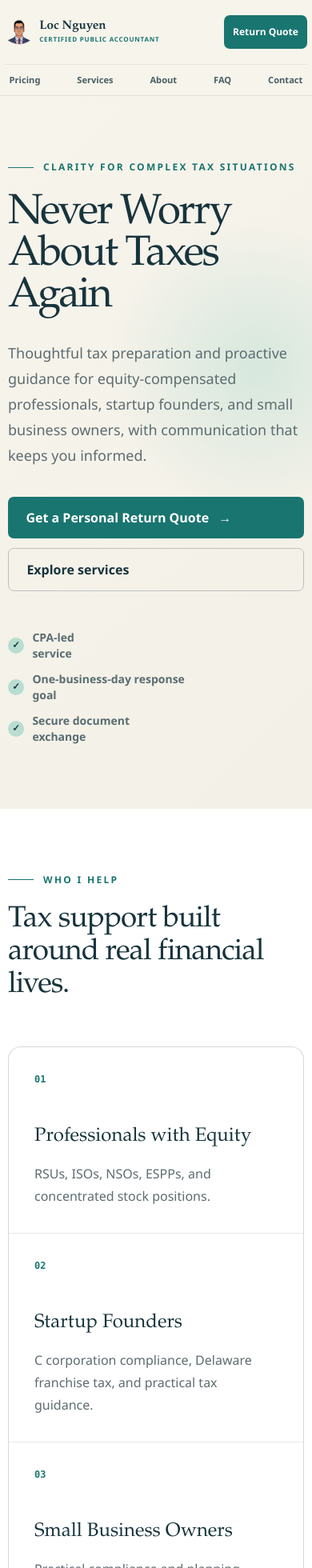
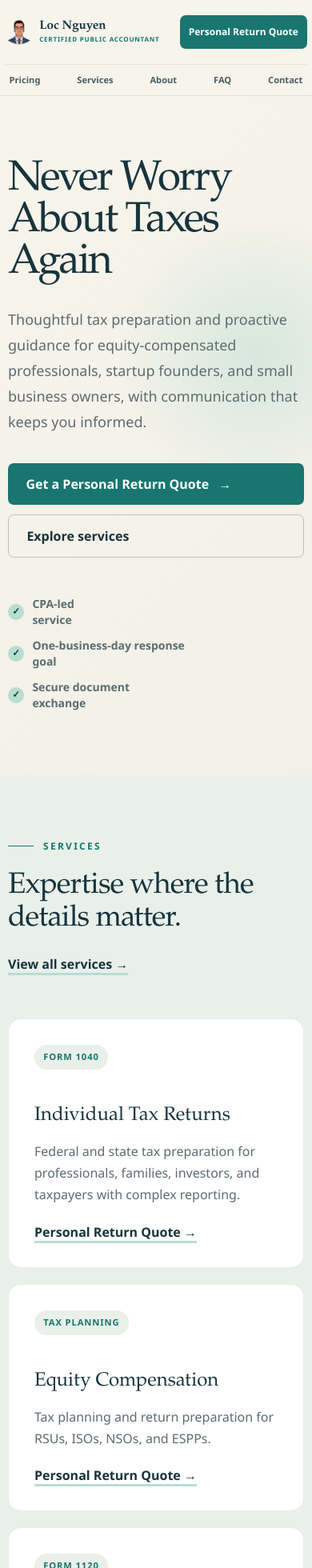
Before and after one commit to locnguyencpa/loc-nguyen-cpa-website, a Next.js app: page / in a window 390 px wide. Shown: the top 1960 px of the page at 80% size. Built offline with nearby package versions, Linux system fonts and the light colour scheme.

Commit message:
Simplify homepage and mobile header

```diff
--- a/src/app/globals.css
+++ b/src/app/globals.css
@@ -46,7 +46,7 @@ button, input, select, textarea { font: inherit; }
 .button-secondary:hover { background: white; border-color: var(--navy); }
 .nav-link { color: rgba(23,52,61,.72); font-size: .9rem; font-weight: 600; }
 .nav-link:hover, .text-link:hover { color: var(--teal); }
-.mobile-nav-strip { display: flex; align-items: center; justify-content: space-between; gap: .3rem; border-top: 1px solid rgba(23,52,61,.08); padding-block: .45rem .55rem; }
+.mobile-nav-strip { display: none; align-items: center; justify-content: space-between; gap: .3rem; border-top: 1px solid rgba(23,52,61,.08); padding-block: .45rem .55rem; }
 .mobile-nav-strip a { border-radius: 999px; padding: .35rem .35rem; color: rgba(23,52,61,.78); font-size: .72rem; font-weight: 750; line-height: 1; white-space: nowrap; }
 .mobile-nav-strip a:hover { background: var(--sage); color: var(--teal); }
 .text-link { color: var(--navy); font-weight: 750; text-decoration: underline; text-decoration-color: var(--mint); text-decoration-thickness: 3px; text-underline-offset: 5px; }
@@ -107,6 +107,10 @@ button, input, select, textarea { font: inherit; }
 .cta h2 { font-family: "Iowan Old Style", "Palatino Linotype", Palatino, Georgia, serif; font-size: clamp(2.2rem, 5vw, 3.5rem); }
 .cta p { margin: 1rem auto 2rem; color: rgba(255,255,255,.72); }
 
+@media (max-width: 1023px) {
+  .mobile-nav-strip { display: flex; }
+}
+
 @media (max-width: 640px) {
   .shell { width: min(100% - 1.25rem, 1180px); }
   .hero h1 { font-size: 3.3rem; }
--- a/src/app/page.tsx
+++ b/src/app/page.tsx
@@ -1,12 +1,6 @@
 import Link from "next/link";
 import { PersonalTaxQuoteButton } from "@/components/personal-tax-quote-button";
 import { faqs, services, testimonials } from "@/lib/site";
-
-const people = [
-  ["01", "Professionals with Equity", "RSUs, ISOs, NSOs, ESPPs, and concentrated stock positions."],
-  ["02", "Startup Founders", "C corporation compliance, Delaware franchise tax, and practical tax guidance."],
-  ["03", "Small Business Owners", "Practical compliance and planning without unnecessary complexity."],
-];
 
 export default function Home() {
   return (
@@ -14,8 +8,7 @@ export default function Home() {
       <section className="hero overflow-hidden">
         <div className="shell grid min-h-[720px] items-center gap-16 py-20 lg:grid-cols-[1.1fr_.9fr]">
           <div className="relative z-10">
-            <div className="eyebrow">Clarity for complex tax situations</div>
-            <h1 className="mt-6 max-w-3xl font-serif text-6xl leading-[.98] tracking-[-.045em] text-navy sm:text-7xl">
+            <h1 className="max-w-3xl font-serif text-6xl leading-[.98] tracking-[-.045em] text-navy sm:text-7xl">
               Never Worry About Taxes Again
             </h1>
             <p className="mt-7 max-w-xl text-lg leading-8 text-slate">
@@ -67,24 +60,6 @@ export default function Home() {
                 </div>
               </div>
             </div>
-          </div>
-        </div>
-      </section>
-
-      <section className="section bg-white">
-        <div className="shell">
-          <div className="section-heading">
-            <div className="eyebrow">Who I help</div>
-            <h2>Tax support built around real financial lives.</h2>
-          </div>
-          <div className="mt-14 grid gap-px overflow-hidden rounded-2xl border border-navy/10 bg-navy/10 lg:grid-cols-3">
-            {people.map(([number, title, text]) => (
-              <div key={title} className="bg-white p-8 sm:p-10">
-                <div className="font-mono text-xs font-bold text-teal">{number}</div>
-                <h3 className="mt-12 font-serif text-2xl text-navy">{title}</h3>
-                <p className="mt-4 leading-7 text-slate">{text}</p>
-              </div>
-            ))}
           </div>
         </div>
       </section>
--- a/src/components/site-header.tsx
+++ b/src/components/site-header.tsx
@@ -42,9 +42,8 @@ export function SiteHeader() {
           ))}
         </nav>
         <div className="flex items-center gap-2">
-          <PersonalTaxQuoteButton className="button button-primary px-4 py-3 text-sm sm:px-5">
-            <span className="sm:hidden">Return Quote</span>
-            <span className="hidden sm:inline">Personal Return Quote</span>
+          <PersonalTaxQuoteButton className="button button-primary hidden px-4 py-3 text-sm sm:inline-flex sm:px-5">
+            Personal Return Quote
           </PersonalTaxQuoteButton>
         </div>
       </div>
```
